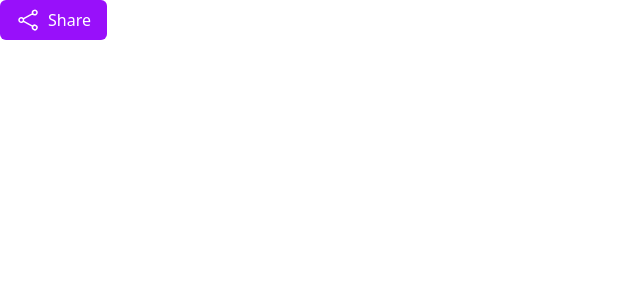
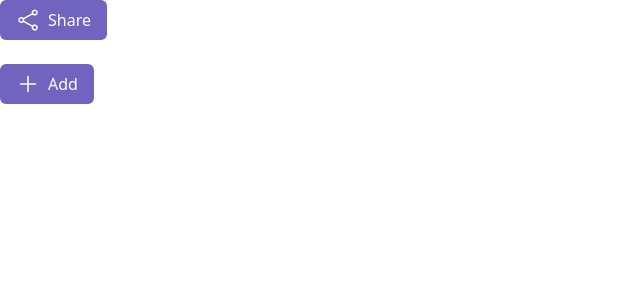
Before and after one commit to NIK-llama/second-brain-app, a React (Vite) app in the folder secondbrainApp-frontend/: page / in a window 1280 px wide. Shown: the top 300 px of the page, without its empty margins (0-640 px from the left). Built offline with nearby package versions, Linux system fonts and the light colour scheme.

Commit message:
plusIcon for button component

```diff
--- a/secondbrainApp-frontend/src/App.css
+++ b/secondbrainApp-frontend/src/App.css
@@ -1 +1,11 @@
 @import "tailwindcss";
+
+@theme {
+  --color-purple-200: #d9ddee;
+  --color-purple-500: #9492db;
+  --color-purple-600: #7164c0;
+
+  --color-gray-100: #eeeeef;
+  --color-gray-200: #e6e9ed;
+  --color-gray-600: #95989c;
+}
--- a/secondbrainApp-frontend/src/App.tsx
+++ b/secondbrainApp-frontend/src/App.tsx
@@ -1,5 +1,6 @@
 import './App.css';
 import { Button } from './components/Button'
+import { PlusIcon } from './icons/PlusIcon';
 import { ShareIcon } from './icons/ShareIcon'
 
 
@@ -8,6 +9,8 @@ function App() {
   return (
     <>
       <Button variant="primary" text="Share" startIcon={<ShareIcon />}/>
+      <br />
+      <Button variant="primary" text="Add" startIcon={<PlusIcon />}/>
     </>
   )
 }
--- /dev/null
+++ b/secondbrainApp-frontend/src/icons/PlusIcon.tsx
@@ -0,0 +1,20 @@
+import type { JSX } from "react";
+
+export const PlusIcon = (): JSX.Element => {
+  return (
+    <svg
+      xmlns="http://www.w3.org/2000/svg"
+      fill="none"
+      viewBox="0 0 24 24"
+      stroke-width="1.5"
+      stroke="currentColor"
+      className="size-6"
+    >
+      <path
+        stroke-linecap="round"
+        stroke-linejoin="round"
+        d="M12 4.5v15m7.5-7.5h-15"
+      />
+    </svg>
+  );
+};
```
Also changed, not shown: secondbrainApp-frontend/src/components/Card.tsx (added), secondbrainApp-frontend/src/components/Sidebar.tsx (added), secondbrainApp-frontend/src/components/Sidebaritem.tsx (added).
